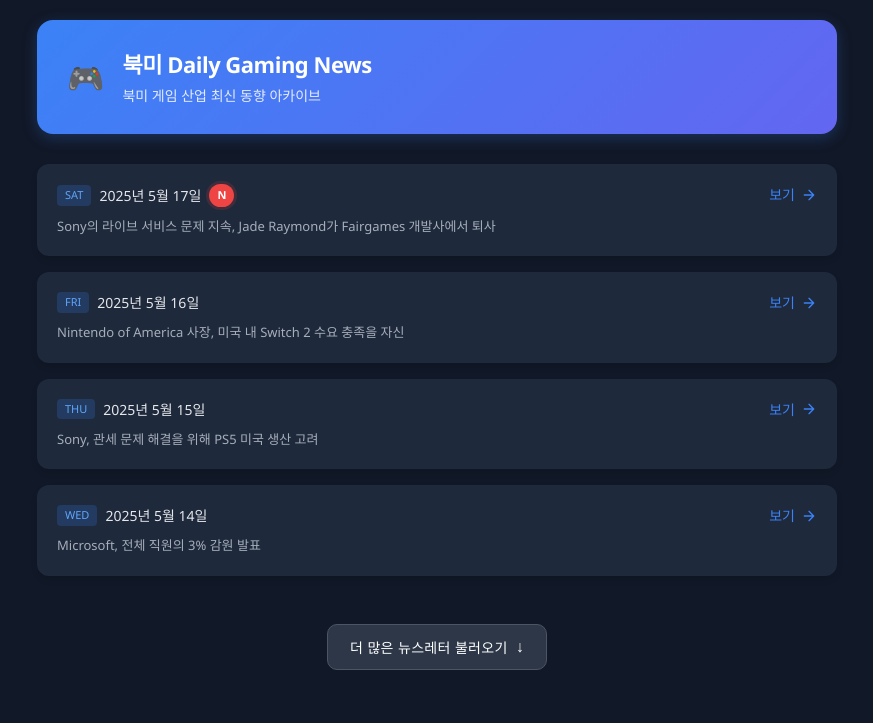
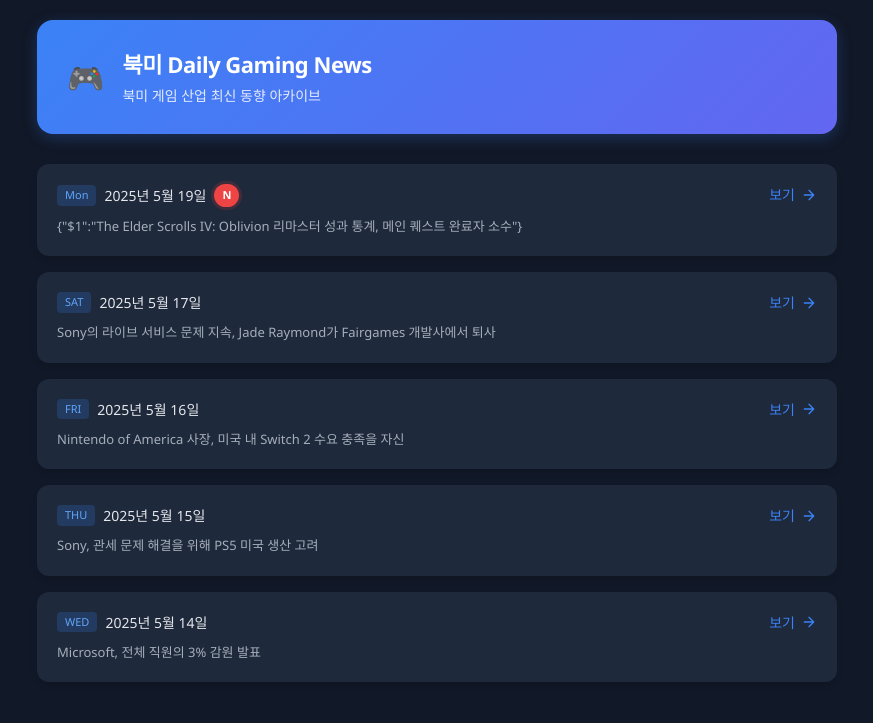
Before and after one commit to iam-pine/NA-daily-news, a plain HTML site: page docs/index.html in a window 1280 px wide. Shown: the top 723 px of the page, without its empty margins (203-1076 px from the left). Drawn offline with Linux system fonts and the light colour scheme.

Commit message:
자동 업로드: 2025년 05월 19일 뉴스 게시

```diff
--- a/docs/index.html
+++ b/docs/index.html
@@ -259,9 +259,24 @@
   <!-- 아카이브 리스트 -->
   <div class="archive-list" id="newsArchive">
 <div class="archive-list" id="newsArchive">
-    <!-- ITEMS_BEGIN -->
-    <!-- 여기에 항목들이 추가됩니다 -->
-    <!-- ITEMS_END -->
+    <!-- ITEMS_BEGIN --><!-- ITEMS_END --><a href="https://iam-pine.github.io/NA-daily-news/NA_dailynews_20250519.html" class="archive-item">
+  <div class="item-content">
+    <div class="item-header">
+      <div class="date-container">
+        <div class="weekday-tag">Mon</div>
+        <div class="date-full">2025년 5월 19일</div>
+        <!-- NEW 배지는 JavaScript로 자동 추가되므로 여기에 포함하지 않음 -->
+      </div>
+      <div class="view-button">
+        보기
+        <svg width="16" height="16" viewBox="0 0 24 24" fill="none" xmlns="<http://www.w3.org/2000/svg>">
+          <path d="M5 12H19M19 12L12 5M19 12L12 19" stroke="currentColor" stroke-width="2" stroke-linecap="round" stroke-linejoin="round"/>
+        </svg>
+      </div>
+    </div>
+    <p class="item-subtitle">{"$1":"The Elder Scrolls IV: Oblivion 리마스터 성과 통계, 메인 퀘스트 완료자 소수"}</p>
+  </div>
+</a>
     <a href="#" class="archive-item">
       <div class="item-content">
         <div class="item-header">
```
